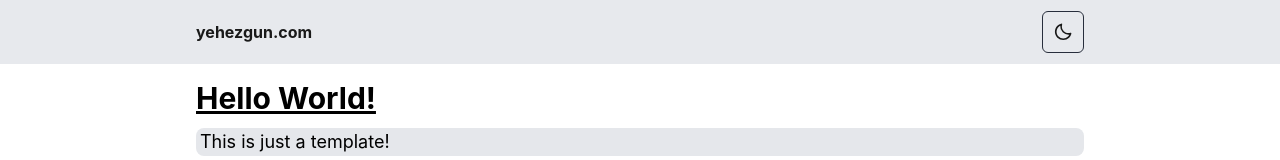
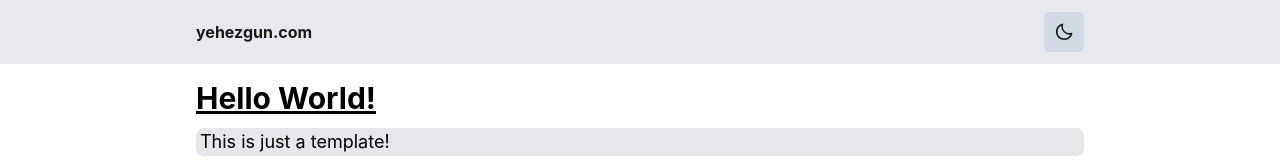
Before and after one commit to yehezkielgunawan/yehez-nexttailwind-starter, a Next.js app: page / in a window 1280 px wide. Shown: the top 160 px of the page. Built offline with nearby package versions, Linux system fonts and the light colour scheme.

Commit message:
style(HeaderComponent.tsx): :lipstick: update hover effect on dark mode switch

```diff
--- a/src/components/HeaderComponent.tsx
+++ b/src/components/HeaderComponent.tsx
@@ -22,8 +22,8 @@ const HeaderComponent = () => {
         <button
           className={clsx(
             "p-2.5 rounded-md focus:outline-none",
-            "border border-gray-900 dark:border-gray-600",
-            "hover:bg-gray-400"
+            "bg-slate-300 dark:bg-slate-500",
+            "hover:border-black hover:border dark:hover:border-gray-200"
           )}
           onClick={() => handleChangeTheme()}
         >
```
